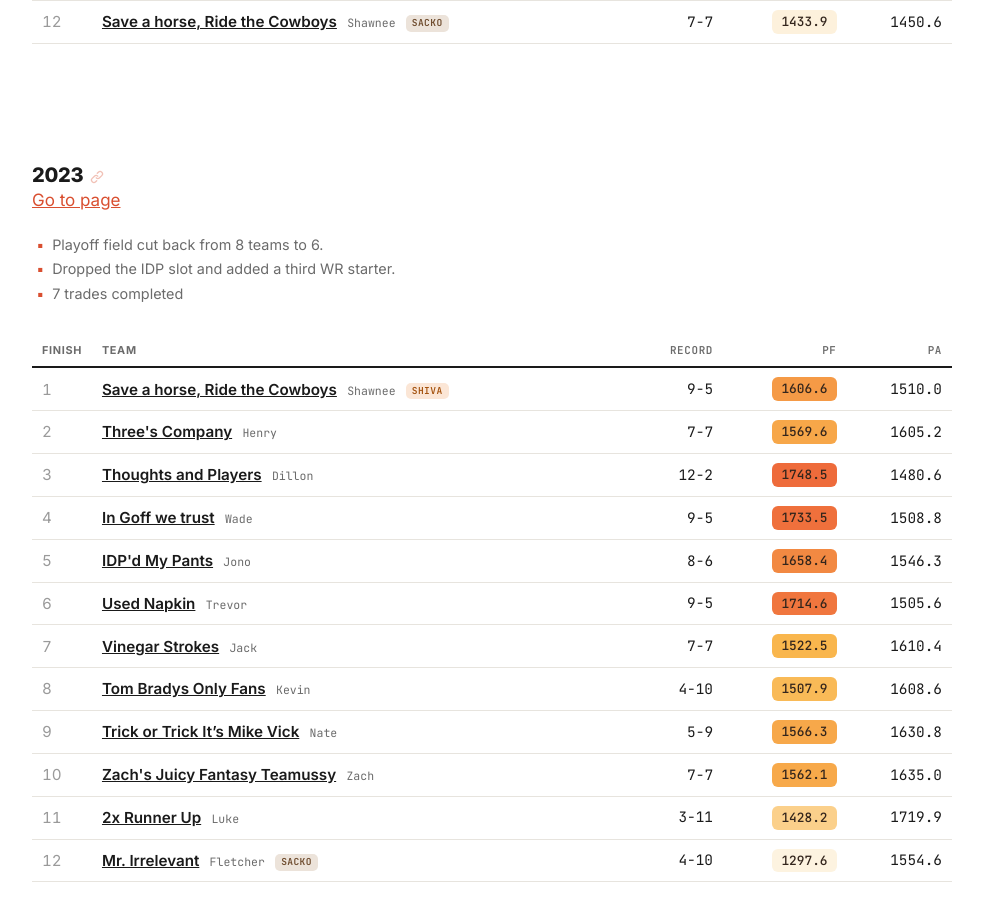
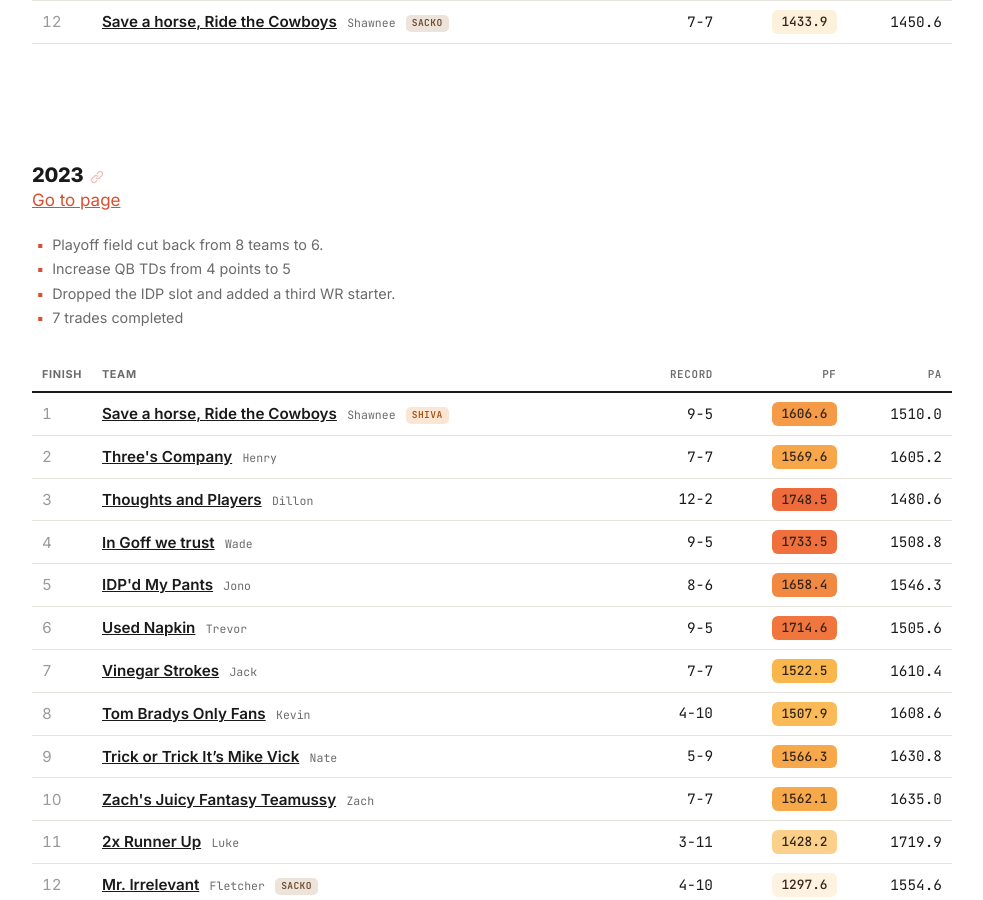
Before and after one commit to dillondrenzek/no-love-in-the-league, a Jekyll site: the page built from docs/history/index.md, in a window 1280 px wide and 900 px high, scrolled down 1646 px. Shown: the whole window, without its empty margins (148-1131 px from the left). Built offline with Jekyll 4.4.1, drawn with Linux system fonts in a browser that asks for light colours.

Commit message:
feat: add transition in QB TDs to season notes (#21)
* feat: add transition in QB TDs

* update page data

```diff
--- a/data/season_notes.yml
+++ b/data/season_notes.yml
@@ -15,6 +15,7 @@
 
 2023:
   - "Playoff field cut back from 8 teams to 6."
+  - "Increase QB TDs from 4 points to 5"
   - "Dropped the IDP slot and added a third WR starter."
 
 2022:
--- a/docs/_data/seasons.yml
+++ b/docs/_data/seasons.yml
@@ -536,6 +536,7 @@ detail:
       pa: 1554.6
     notes:
     - Playoff field cut back from 8 teams to 6.
+    - Increase QB TDs from 4 points to 5
     - Dropped the IDP slot and added a third WR starter.
     weeks_played: 14
     draft_order: []
--- a/docs/_data/standings.yml
+++ b/docs/_data/standings.yml
@@ -339,6 +339,7 @@ seasons:
     pa: 1554.6
   notes:
   - Playoff field cut back from 8 teams to 6.
+  - Increase QB TDs from 4 points to 5
   - Dropped the IDP slot and added a third WR starter.
   - 7 trades completed
 - year: 2022
```
